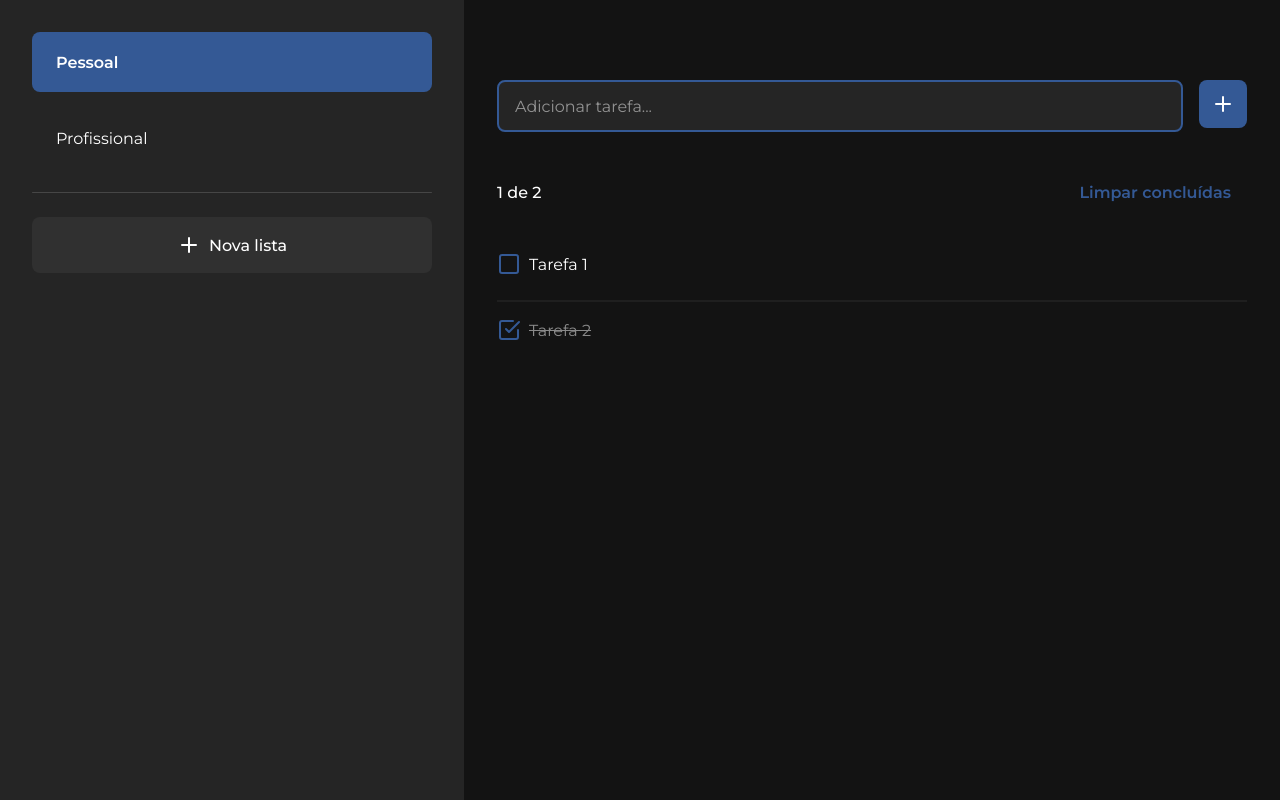
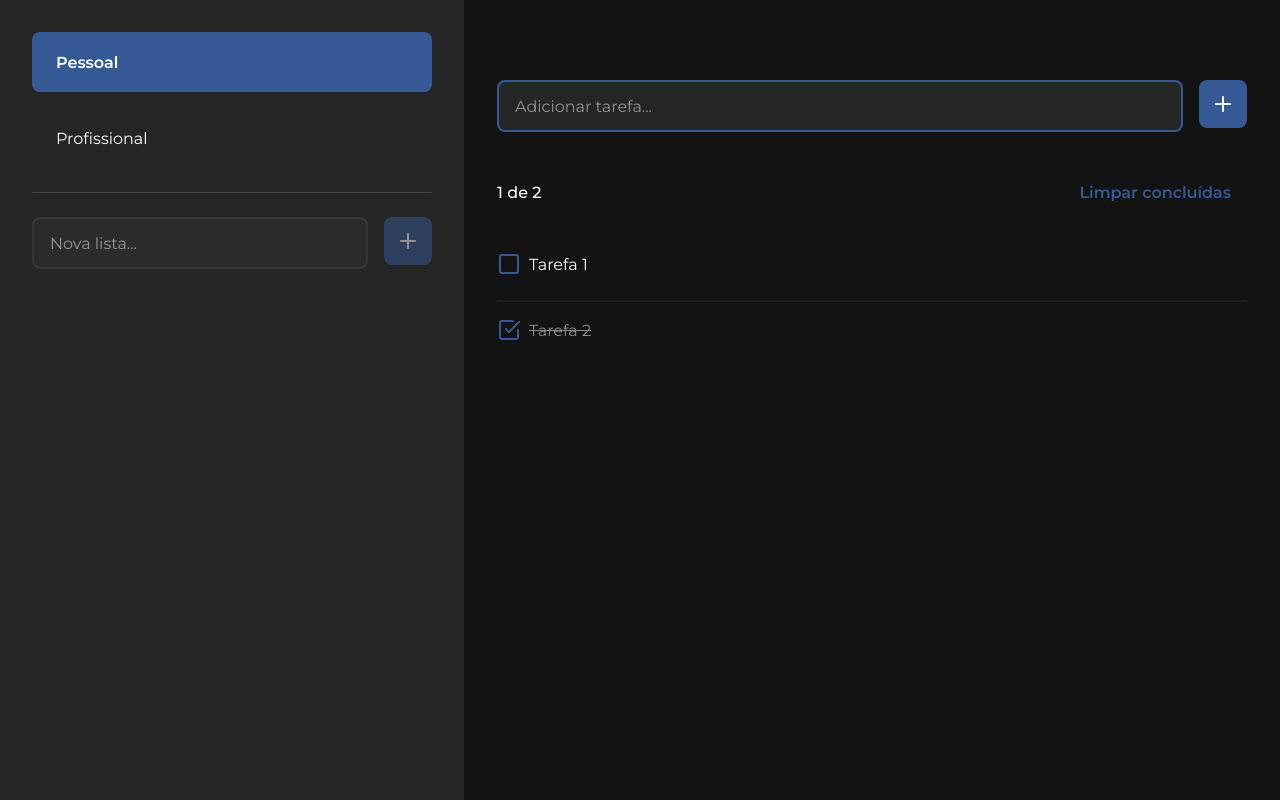
Before and after one commit to filipealvess/tarefas, a plain HTML site: page index.html in a window 1280 px wide. Drawn offline with nearby package versions, Linux system fonts and the light colour scheme.

Commit message:
Handle add list

```diff
--- a/index.html
+++ b/index.html
@@ -22,10 +22,18 @@
 
         <div class="divider"></div>
 
-        <button class="new-list">
-            <i data-feather="plus"></i>
-            <span>Nova lista</span>
-        </button>
+        <form class="input" onsubmit="submitList(event)">
+            <input
+                class="new-list"
+                type="text"
+                placeholder="Nova lista..."
+                id="new-list-input"
+            />
+
+            <button id="new-list-button" disabled>
+                <i data-feather="plus"></i>
+            </button>
+        </form>
     </aside>
 
     <main>
--- a/scripts.js
+++ b/scripts.js
@@ -4,6 +4,8 @@ const DEFAULT_LISTS = ['Pessoal', 'Profissional'];
 
 // ---------- ELEMENTS ---------- //
 const lists = document.querySelector('.lists');
+const newListInput = document.querySelector('#new-list-input');
+const newListButton = document.querySelector('#new-list-button');
 
 
 // ---------- STATES ---------- //
@@ -91,6 +93,25 @@ function fillLists() {
     }
 }
 
+function submitList(event) {
+    event.preventDefault();
+
+    const lastList = Array.from(document.querySelectorAll('.list-button')).at(-1);
+    let index = 0;
+
+    if (lastList !== undefined) {
+        index = lastList.getAttribute('data-id') ?? 0;
+    }
+
+    const text = newListInput.value;
+    addList(text, Number(index) + 1);
+    newListInput.value = '';
+    feather.replace();
+
+    const stored = JSON.parse(localStorage.getItem('LISTS') ?? []);
+    localStorage.setItem('LISTS', JSON.stringify([...stored, text]));
+}
+
 
 // ---------- EVENTS ---------- //
 window.addEventListener('load', () => {
@@ -98,3 +119,7 @@ window.addEventListener('load', () => {
 
     feather.replace();
 });
+
+newListInput.addEventListener('input', (event) => {
+    newListButton.disabled = event.target.value.trim().length === 0;
+});
--- a/styles.css
+++ b/styles.css
@@ -53,6 +53,11 @@ button {
     gap: 8px;
     cursor: pointer;
     border-radius: 8px;
+}
+
+button:disabled {
+    opacity: 0.5;
+    cursor: not-allowed;
 }
 
 .feedback {
@@ -120,21 +125,8 @@ button {
     border-radius: 100px;
 }
 
-button.new-list {
-    display: flex;
-    justify-content: center;
-    gap: 8px;
-    width: 100%;
-    padding: 16px 24px;
-    background-color: rgba(255, 255, 255, 0.05);
-}
-
-button.new-list span {
-    font-weight: 500;
-}
-
-button.new-list:hover {
-    background-color: rgba(255, 255, 255, 0.1);
+.new-list {
+    background-color: rgba(255, 255, 255, 0.03);
 }
 
 
```
